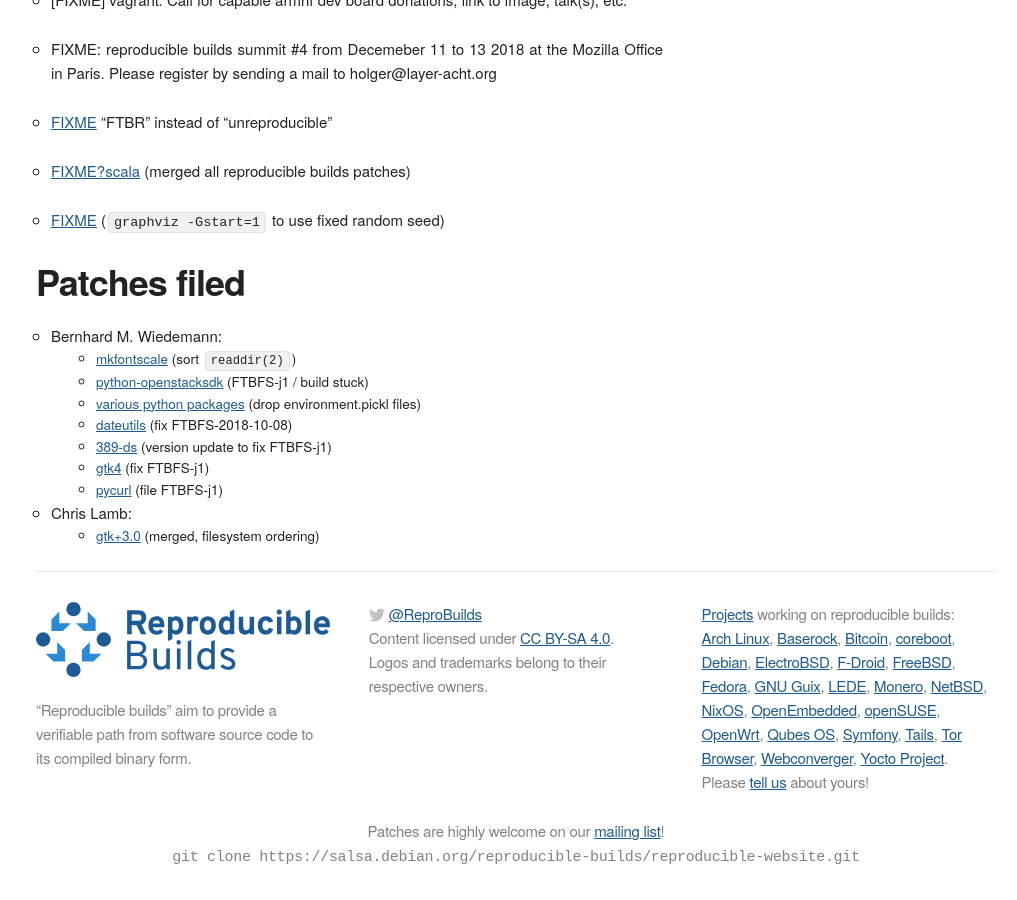
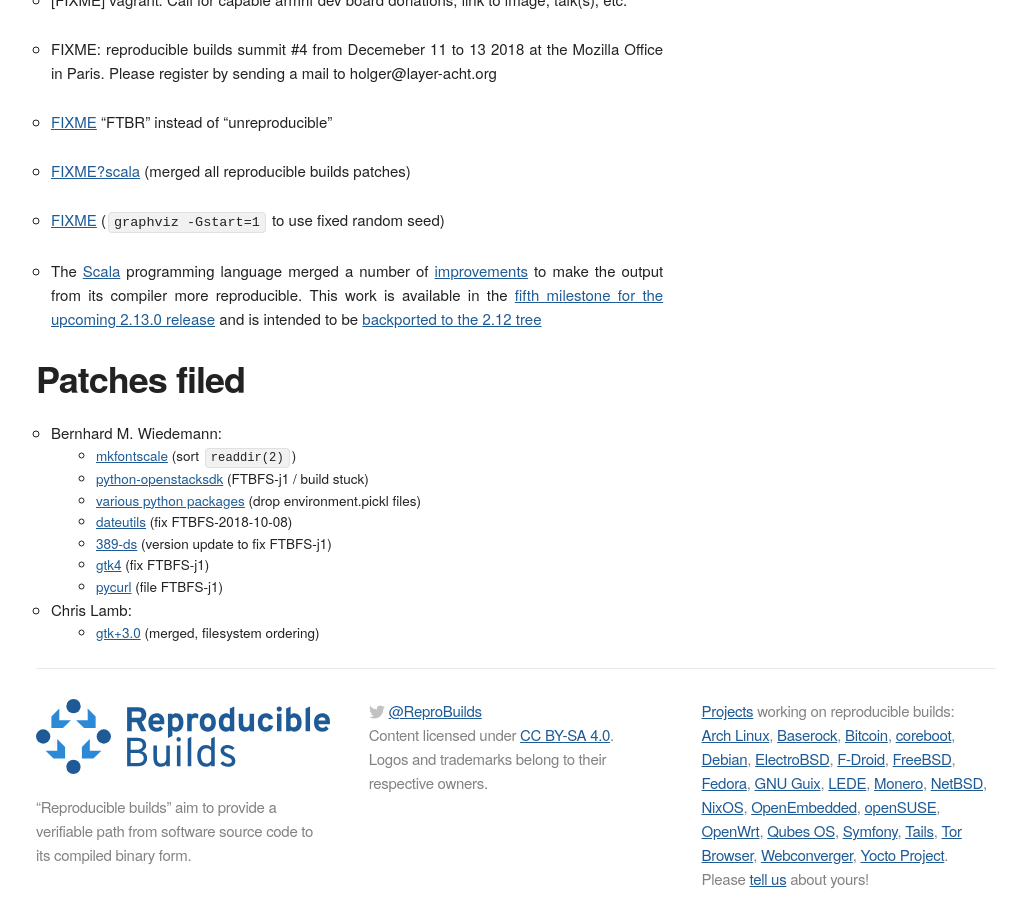
Before and after one commit to prototypefund/reproducible-website, a Jekyll site: the page built from _blog/posts/177.md, in a window 1280 px wide and 900 px high, scrolled down 608 px. Shown: the whole window, without its empty margins (124-1141 px from the left). Built offline with Jekyll 4.4.1, drawn with Linux system fonts in a browser that asks for light colours; some web fonts are replaced.

Commit message:
Add news item about changes to the Scala compiler

```diff
--- a/_blog/posts/177.md
+++ b/_blog/posts/177.md
@@ -19,7 +19,7 @@
 
 * [FIXME](https://twitter.com/Graphviz/status/1039632469782396929) (`graphviz -Gstart=1` to use fixed random seed)
 
-
+* The [Scala](https://www.scala-lang.org/) programming language merged a number of [improvements](https://github.com/scala/scala-dev/issues/405) to make the output from its compiler more reproducible. This work is available in the [fifth milestone for the upcoming 2.13.0 release](https://github.com/scala/scala/releases/tag/v2.13.0-M5) and is intended to be [backported to the 2.12 tree](https://github.com/scala/scala/pull/7203)
 
 Patches filed
 -------------
```
